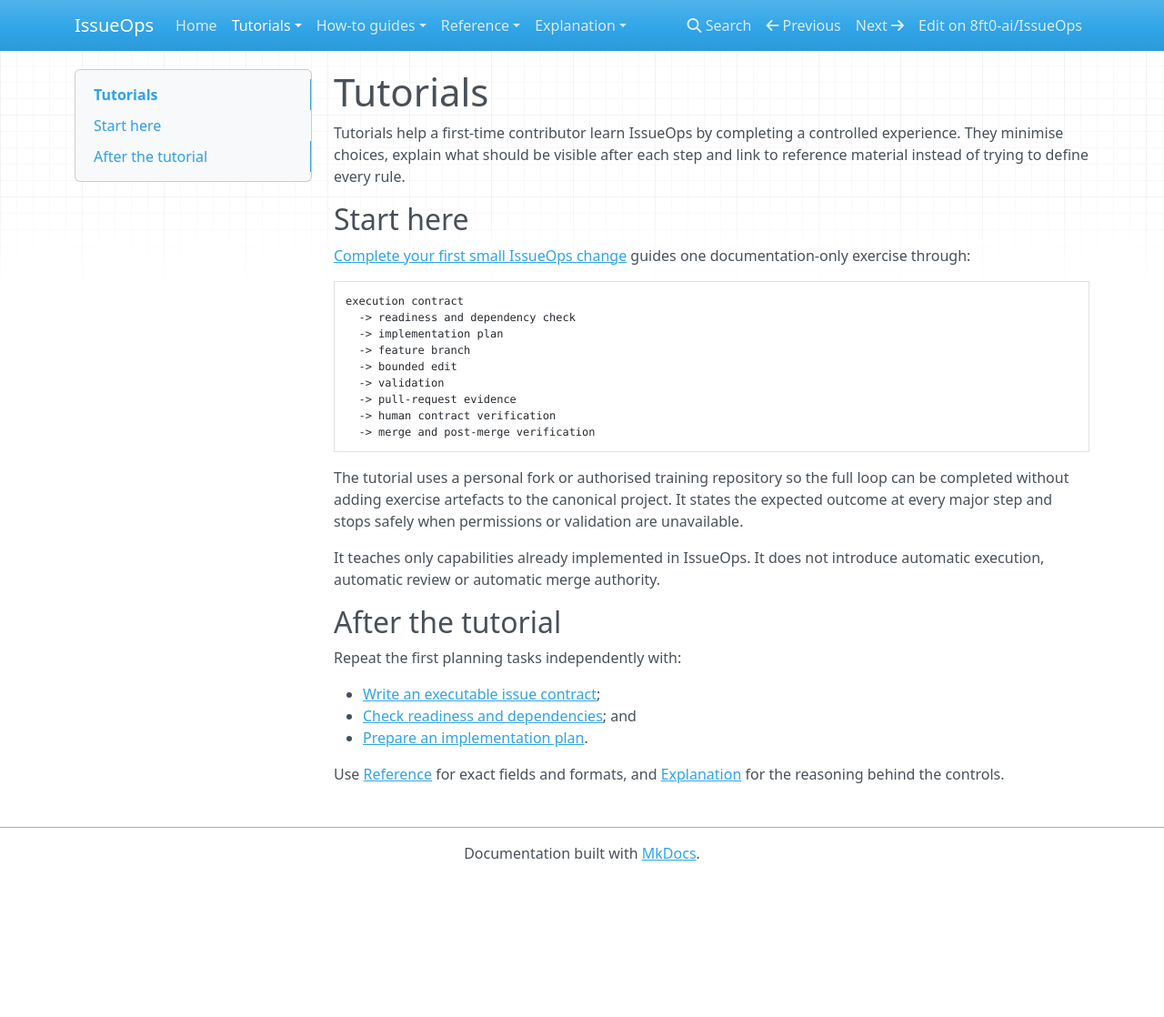
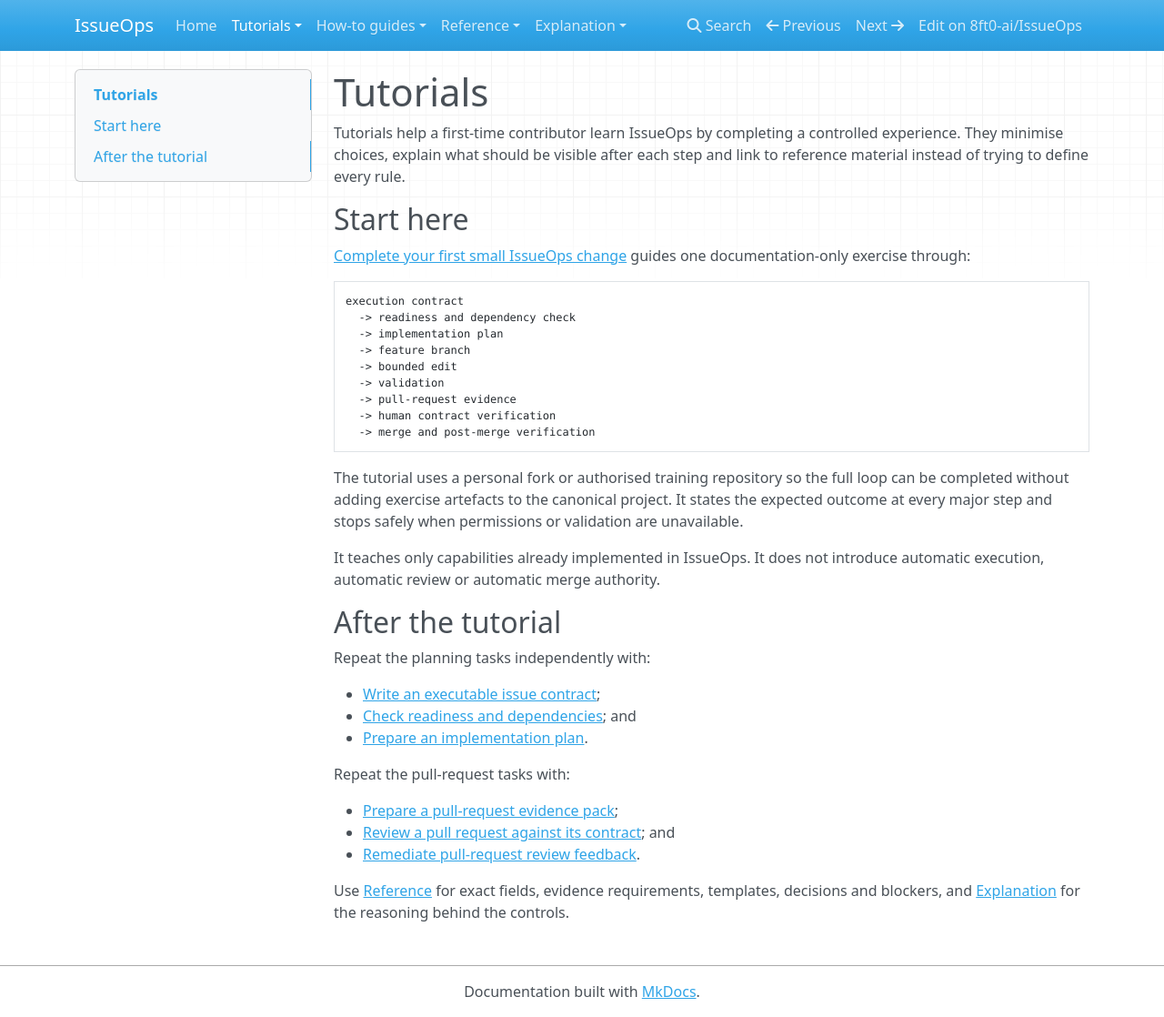
Before and after one commit to 8ft0-ai/IssueOps, an MkDocs documentation site: the page built from docs/tutorials/index.md, in a window 1280 px wide and 1118 px high. Shown: the whole window at 91% size. Built offline with MkDocs 1.6.1, drawn with Linux system fonts in a browser that asks for light colours; nearby versions of some CDN libraries.

Commit message:
Point tutorial learners to focused PR guidance

```diff
--- a/docs/tutorials/index.md
+++ b/docs/tutorials/index.md
@@ -24,10 +24,16 @@ It teaches only capabilities already implemented in IssueOps. It does not introd
 
 ## After the tutorial
 
-Repeat the first planning tasks independently with:
+Repeat the planning tasks independently with:
 
 - [Write an executable issue contract](../how-to/write-executable-issue.md);
 - [Check readiness and dependencies](../how-to/check-readiness-and-dependencies.md); and
 - [Prepare an implementation plan](../how-to/prepare-implementation-plan.md).
 
-Use [Reference](../reference/index.md) for exact fields and formats, and [Explanation](../explanation/index.md) for the reasoning behind the controls.
+Repeat the pull-request tasks with:
+
+- [Prepare a pull-request evidence pack](../how-to/prepare-pr-evidence-pack.md);
+- [Review a pull request against its contract](../how-to/review-pr-against-contract.md); and
+- [Remediate pull-request review feedback](../how-to/remediate-review-feedback.md).
+
+Use [Reference](../reference/index.md) for exact fields, evidence requirements, templates, decisions and blockers, and [Explanation](../explanation/index.md) for the reasoning behind the controls.
```
